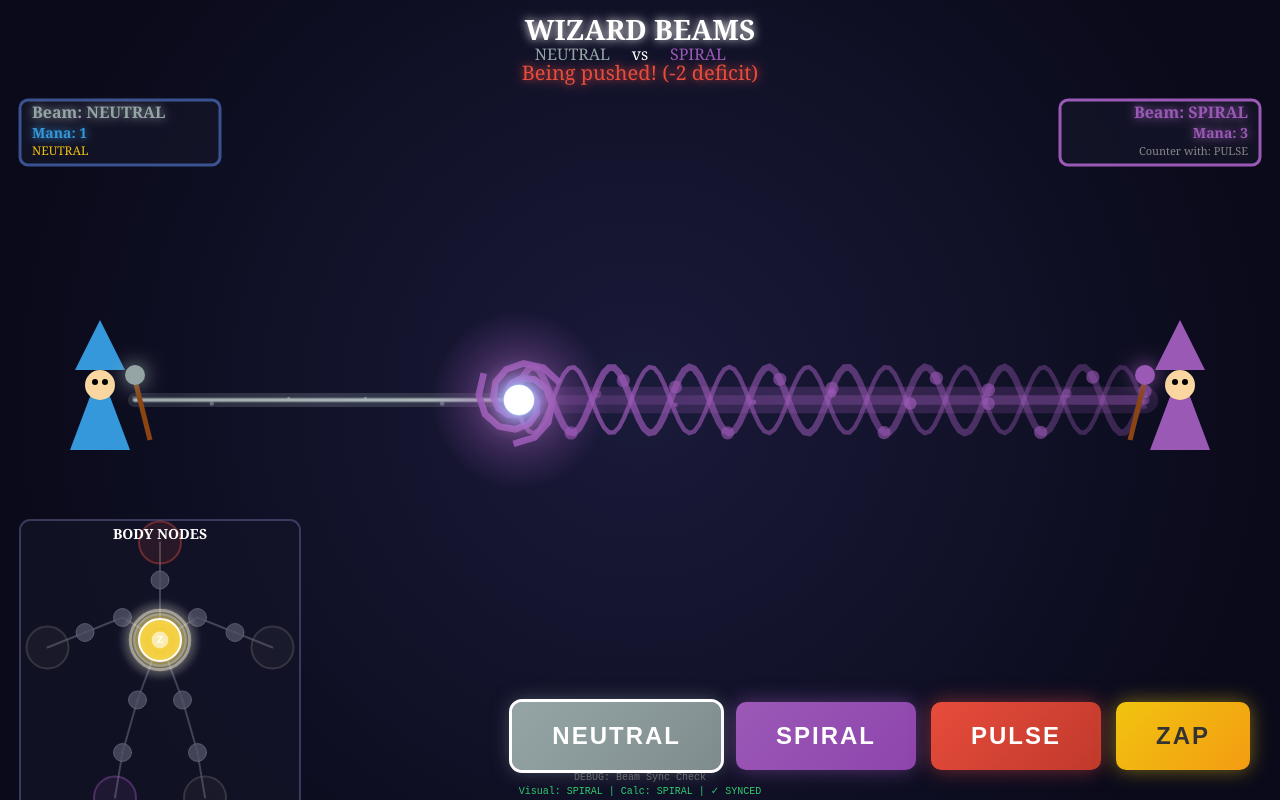
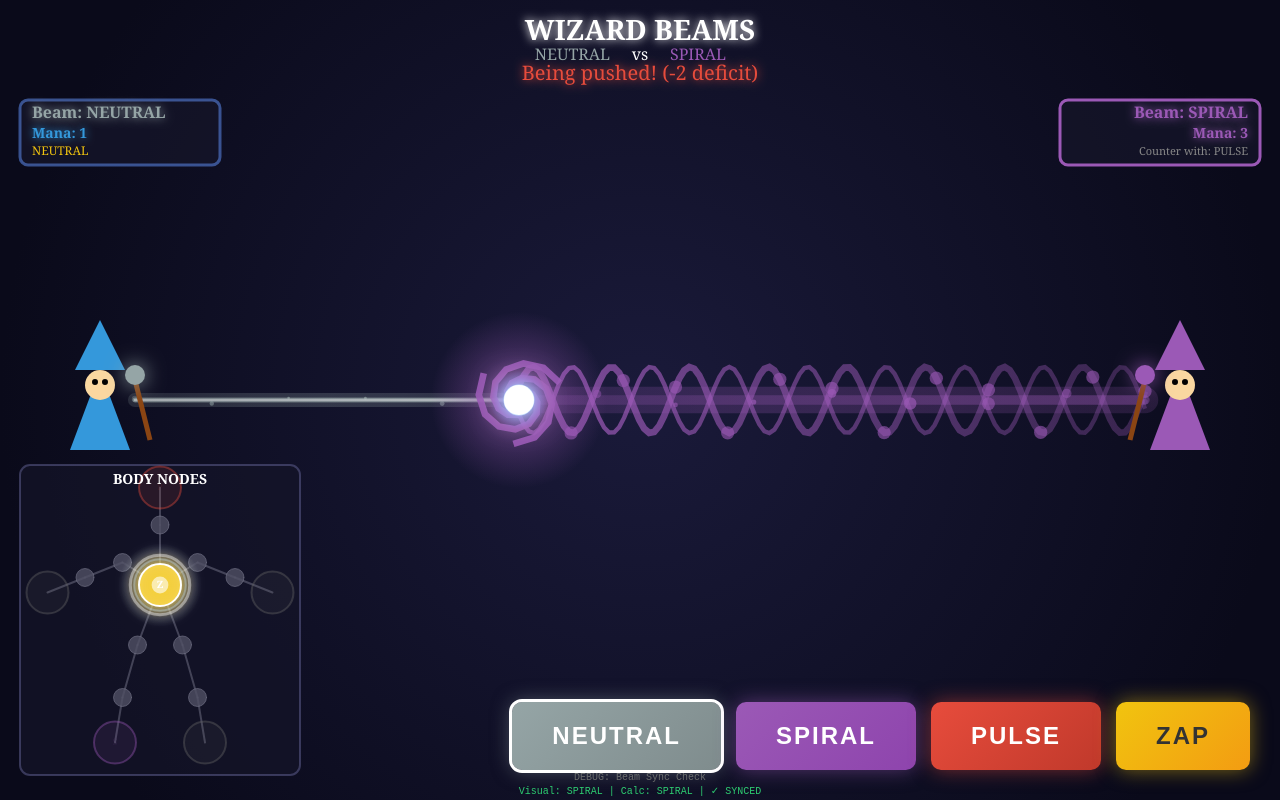
Before and after one commit to devin260-dev/wizard-beams, a plain HTML site: page index.html in a window 1280 px wide. Drawn offline with Linux system fonts and the light colour scheme.

Commit message:
Move node network up to prevent feet cutoff
Co-Authored-By: Claude Opus 4.5 <noreply@anthropic.com>

```diff
--- a/index.html
+++ b/index.html
@@ -476,7 +476,7 @@
             // Update network center position
             // Position below player wizard (left side)
             nodeNetwork.centerX = 160;
-            nodeNetwork.centerY = canvas.height - 130;
+            nodeNetwork.centerY = canvas.height - 185;
 
             if (awarenessMoving && awarenessPath.length > 0) {
                 const elapsed = timestamp - awarenessMoveStartTime;
@@ -556,7 +556,7 @@
         function drawStickFigure() {
             // Position below player wizard (left side)
             nodeNetwork.centerX = 160;
-            nodeNetwork.centerY = canvas.height - 130;
+            nodeNetwork.centerY = canvas.height - 185;
 
             const cx = nodeNetwork.centerX;
             const cy = nodeNetwork.centerY;
```
